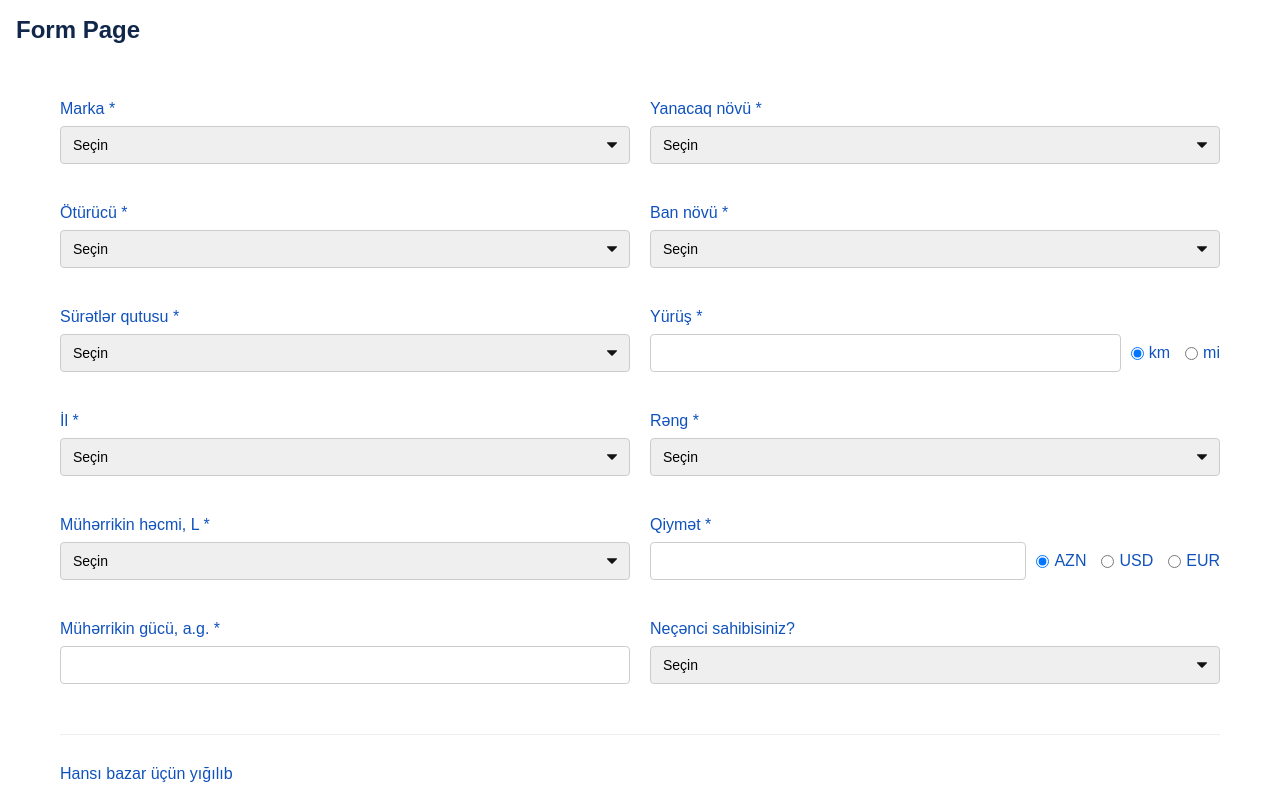
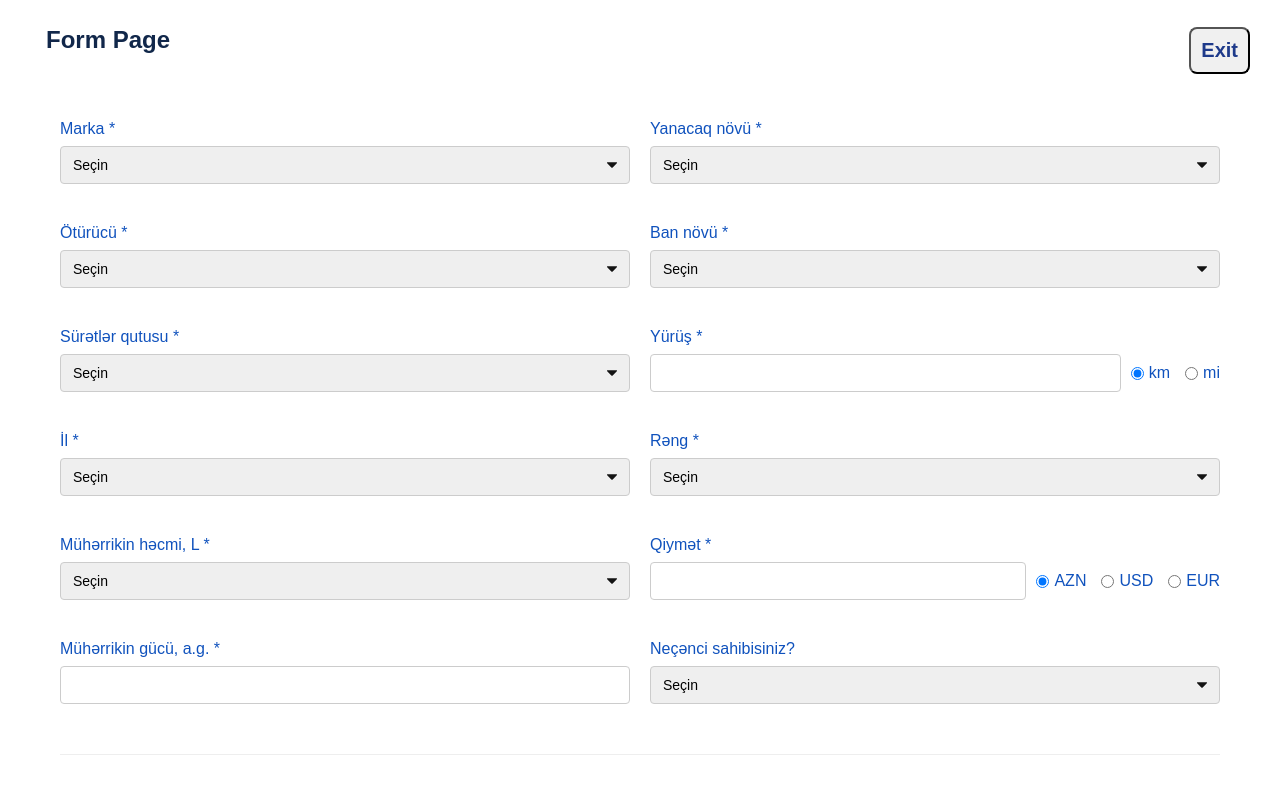
Before and after one commit to cihankarimli/routerApp, a React (Vite) app: page /form in a window 1280 px wide. Shown: the top 785 px of the page. Built offline with nearby package versions, Linux system fonts and the light colour scheme.

Commit message:
elave edildi

```diff
--- a/src/App.css
+++ b/src/App.css
@@ -7,6 +7,9 @@
 body {
   font-family: Arial, sans-serif;
   background-color: #fff;
+  margin: 0;
+  display: flex;
+  flex-direction: column;
 }
 
 .card-wrapper {
@@ -351,14 +354,22 @@ nav {
 ul {
   list-style: none;
   display: flex;
-  gap: 1.5rem;
+  gap: 2rem;
+  justify-content: space-between;
+
   margin: 0;
   padding: 0;
+  align-items: center;
+  text-align: center;
 }
-
+.nav-link {
+  display: flex;
+  gap: 40px;
+  text-align: center;
+  align-items: center;
+}
 li {
   color: white;
-  font-weight: 500;
   cursor: pointer;
   transition: color 0.3s ease;
 }
@@ -520,6 +531,20 @@ select {
 .equipment-item input[type="checkbox"] {
   margin-right: 8px;
 }
+.filter-car {
+  display: flex;
+  justify-content: center;
+  align-items: center;
+  color: #1e3a8a;
+  font-size: 20px;
+  font-weight: 600;
+  margin-top: 20px;
+  padding: 10px;
+  border-radius: 8px;
+  background-color: #f0f0f0;
+  cursor: pointer;
+  transition: background-color 0.3s ease;
+}
 
 /* Number selector for seats */
 .number-selector {
@@ -544,7 +569,32 @@ select {
   padding: 12px;
   resize: vertical;
 }
-
+.header-form {
+  display: flex;
+  justify-content: space-between;
+  align-items: center;
+  color: #1e3a8a;
+  font-size: 20px;
+  font-weight: 600;
+  margin: 0 20px;
+  padding: 10px;
+  border-radius: 8px;
+  cursor: pointer;
+  transition: background-color 0.3s ease;
+}
+.form-exit {
+  display: flex;
+  justify-content: center;
+  align-items: center;
+  color: #1e3a8a;
+  font-size: 20px;
+  font-weight: 600;
+  padding: 10px;
+  border-radius: 8px;
+  cursor: pointer;
+  transition: background-color 0.3s ease;
+  background-color: #f0f0f0;
+}
 /* Dividers */
 .divider {
   margin: 30px 0;
@@ -613,3 +663,19 @@ label:not([for])::after {
   padding: 20px;
   border-radius: 8px;
 }
+.form-link-button {
+  background-color: #1e3a8a;
+  color: white;
+  border: none;
+  font-size: 16px;
+  border-radius: 4px;
+  cursor: pointer;
+  padding: 15px 25px;
+  display: flex;
+  margin: 0 auto;
+  text-align: center;
+  text-decoration: none;
+  align-items: center;
+  justify-content: center;
+  gap: 10px;
+}
--- a/src/componenets/Filter.jsx
+++ b/src/componenets/Filter.jsx
@@ -14,15 +14,15 @@ function Filter() {
   };
   return (
     <>
-      <select id="" onChange={handleChange}>
+      <select id="filter-car" onChange={handleChange}>
+        <option className="filter-option" value={"all"}>
+          All
+        </option>
         {filterData.map((brand) => (
           <option key={brand} className="filter-option" value={brand}>
             {brand}
           </option>
         ))}
-        <option className="filter-option" value={"all"}>
-          All
-        </option>
       </select>
     </>
   );
--- a/src/componenets/layout/Header.jsx
+++ b/src/componenets/layout/Header.jsx
@@ -7,16 +7,24 @@ function Header() {
     <div>
       <nav>
         <ul>
+          <div className="nav-link">
             <li className="home-nav">
               <Link to="/">Home</Link>
             </li>
             <li>Contact</li>
             <li>About</li>
             <li>Profile</li>
+            <li>
+              <Filter />
+            </li>
+          </div>
+          <div className="form-button">
             <li className="form">
-            <Link to="/form">Form</Link>
+              <Link to="/form">
+                <button className="form-link-button">Create Add</button>
+              </Link>
             </li>
-          <Filter />
+          </div>
         </ul>
       </nav>
     </div>
--- a/src/pages/FormPage.jsx
+++ b/src/pages/FormPage.jsx
@@ -2,9 +2,18 @@ import React from "react";
 import MainForm from "../formComponents/MainForm";
 
 function FormPAge() {
+  const ExitForm = () => {
+    window.location.href = "/";
+  };
+
   return (
     <>
-      <h1>Form Page</h1>
+      <div className="header-form">
+        <h1>Form Page</h1>
+        <button onClick={ExitForm} className="form-exit">
+          Exit
+        </button>
+      </div>
       <MainForm />
     </>
   );
```
Lines whose indentation alone changed are shown as unchanged.
